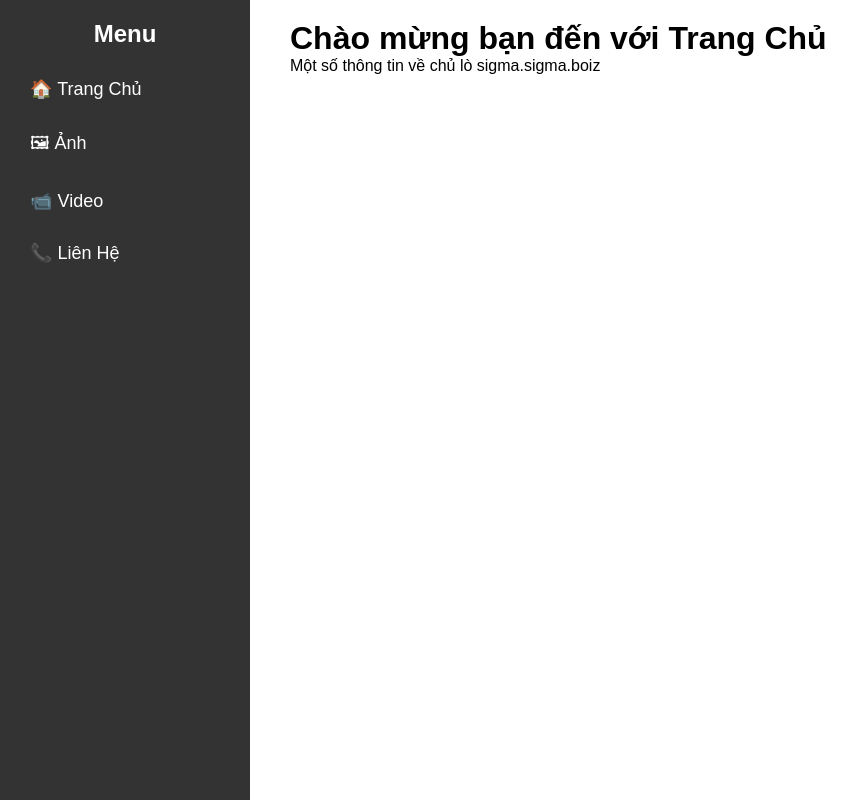
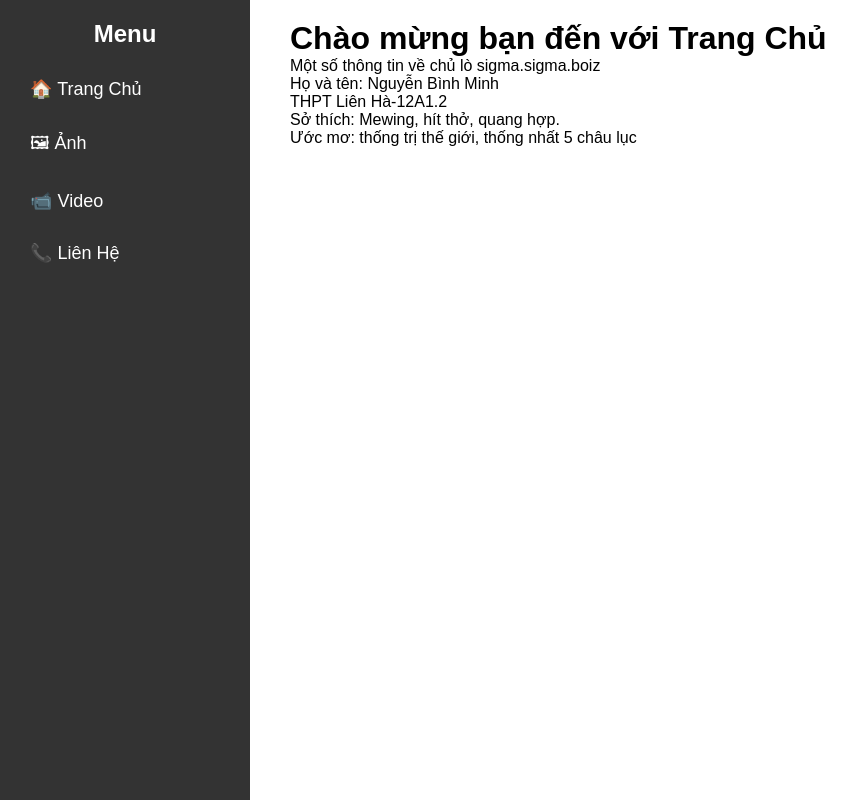
Before and after one commit to minhthedreamweaver369/minhthedreamweaver369.github.io, a plain HTML site: page index.html in a window 1280 px wide. Shown: the whole page, without its empty margins (0-857 px from the left). Drawn offline with Linux system fonts and the light colour scheme.

Commit message:
index.html

```diff
--- a/index.html
+++ b/index.html
@@ -21,6 +21,10 @@
     <div class="content">
         <h1>Chào mừng bạn đến với Trang Chủ</h1>
         <p>Một số thông tin về chủ lò sigma.sigma.boiz</p>
+        <p>Họ và tên: Nguyễn Bình Minh</p>
+        <p>THPT Liên Hà-12A1.2</p>
+        <p>Sở thích: Mewing, hít thở, quang hợp.</p>
+        <p>Ước mơ: thống trị thế giới, thống nhất 5 châu lục</p>
     </div>
 
 </body>
```
